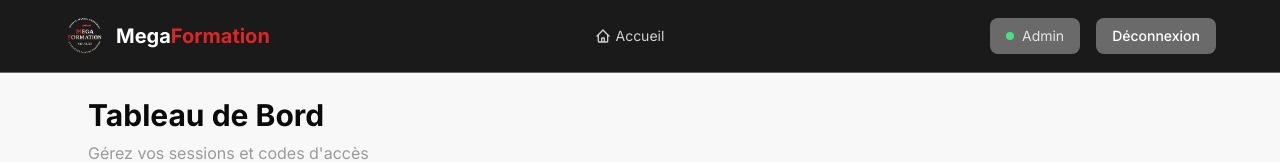
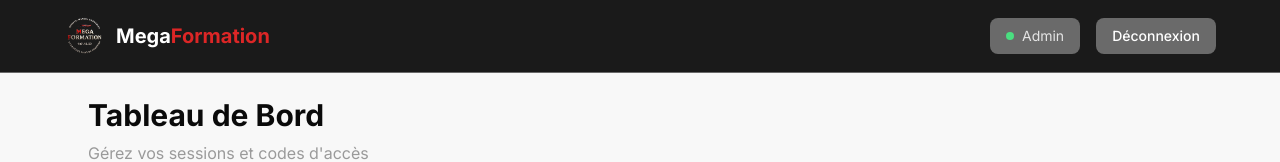
Before and after one commit to jilani852/megaformation, a React (Vite) app in the folder frontend/: page /admin/dashboard in a window 1280 px wide. Shown: the top 162 px of the page. Built offline with nearby package versions, Linux system fonts and the light colour scheme; no server answers; sample sign-in values are in the browser's storage; the HTML template or start-up script is replaced by a standard one.

Commit message:
Remove Accueil from dashboard, hide Jitsi watermark

```diff
--- a/frontend/src/pages/AdminDashboard.jsx
+++ b/frontend/src/pages/AdminDashboard.jsx
@@ -90,16 +90,6 @@
             <span className="text-white font-bold text-xl hidden sm:inline">
               Mega<span className="text-primary-500">Formation</span>
             </span>
-          </Link>
-
-          <Link
-            to="/"
-            className="hidden md:flex items-center gap-1 text-dark-300 hover:text-white transition-colors text-sm"
-          >
-            <svg className="w-4 h-4" fill="none" stroke="currentColor" viewBox="0 0 24 24">
-              <path strokeLinecap="round" strokeLinejoin="round" strokeWidth={2} d="M3 12l2-2m0 0l7-7 7 7M5 10v10a1 1 0 001 1h3m10-11l2 2m-2-2v10a1 1 0 01-1 1h-3m-6 0a1 1 0 001-1v-4a1 1 0 011-1h2a1 1 0 011 1v4a1 1 0 001 1m-6 0h6" />
-            </svg>
-            Accueil
           </Link>
 
           <div className="flex items-center gap-4">
--- a/frontend/src/pages/VideoRoom.jsx
+++ b/frontend/src/pages/VideoRoom.jsx
@@ -65,6 +65,7 @@
             SHOW_JITSI_WATERMARK: false,
             SHOW_WATERMARK_FOR_GUESTS: false,
             SHOW_BRAND_WATERMARK: false,
+            SHOW_POWERED_BY: false,
             DEFAULT_BACKGROUND: '#1a1a1a',
             TOOLBAR_ALWAYS_VISIBLE: true,
             DISABLE_JOIN_LEAVE_NOTIFICATIONS: false,
```
